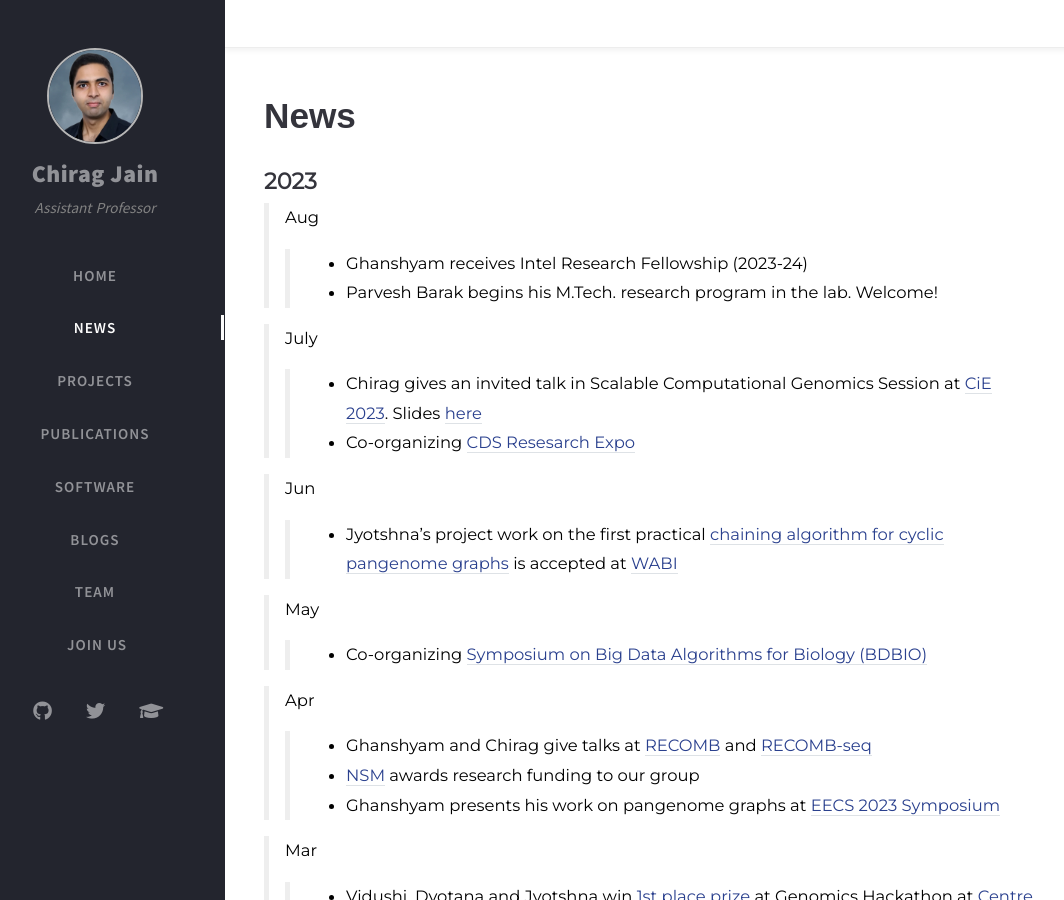
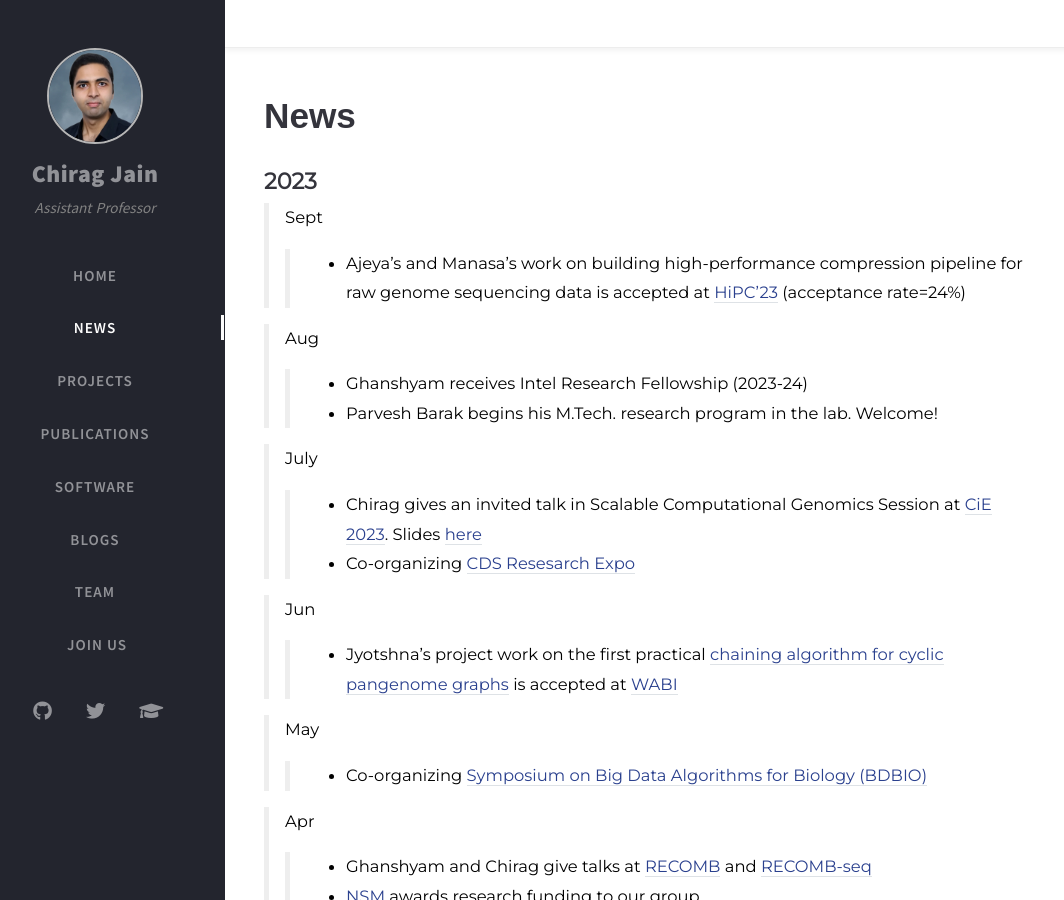
Before and after one commit to at-cg/at-cg.github.io, a Jekyll site: the page built from tabs/new.md, in a window 1280 px wide and 900 px high. Shown: the whole window, without its empty margins (35-1099 px from the left). Built offline with Jekyll 4.4.1, drawn with Linux system fonts in a browser that asks for light colours; nearby versions of some CDN libraries; comment, search, counter and statistics services are not loaded.

Commit message:
Update new.md

```diff
--- a/tabs/new.md
+++ b/tabs/new.md
@@ -20,6 +20,9 @@ type: news
 # **News**
 
 ## **2023**
+
+>Sept
+>> - Ajeya's and Manasa's work on building high-performance compression pipeline for raw genome sequencing data is accepted at [HiPC'23](https://hipc.org) (acceptance rate=24%)
 
 >Aug
 >> - Ghanshyam receives Intel Research Fellowship (2023-24)
```
